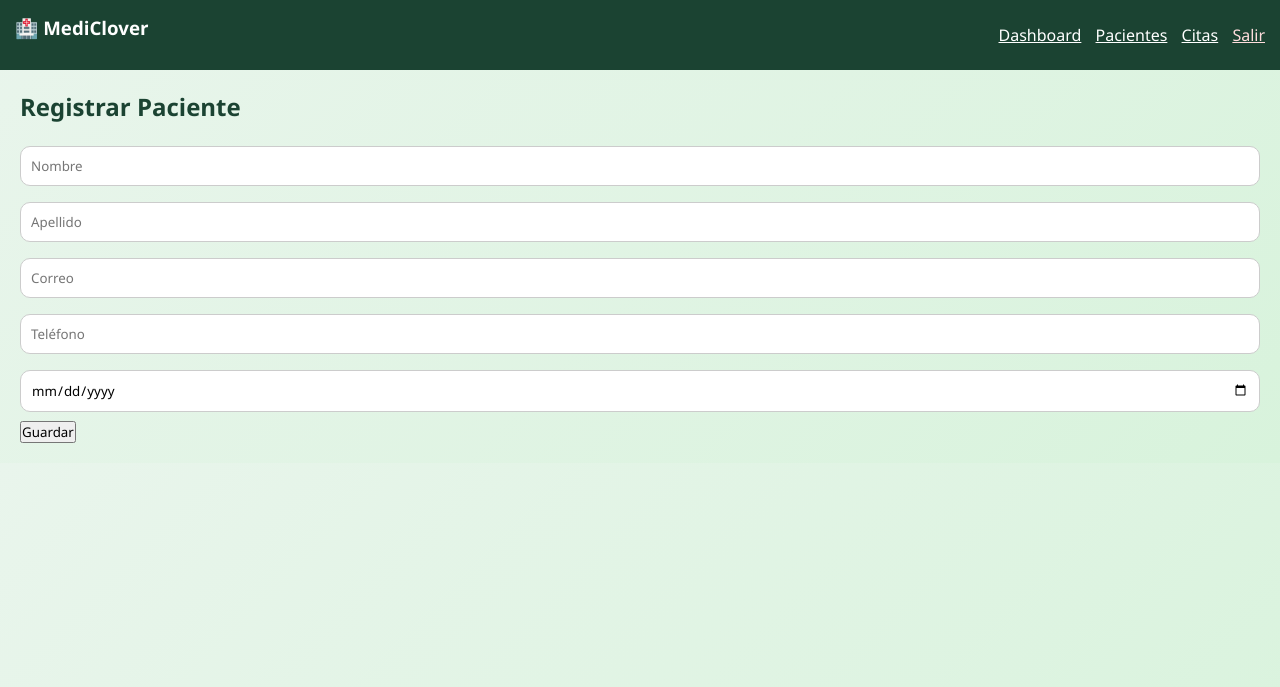
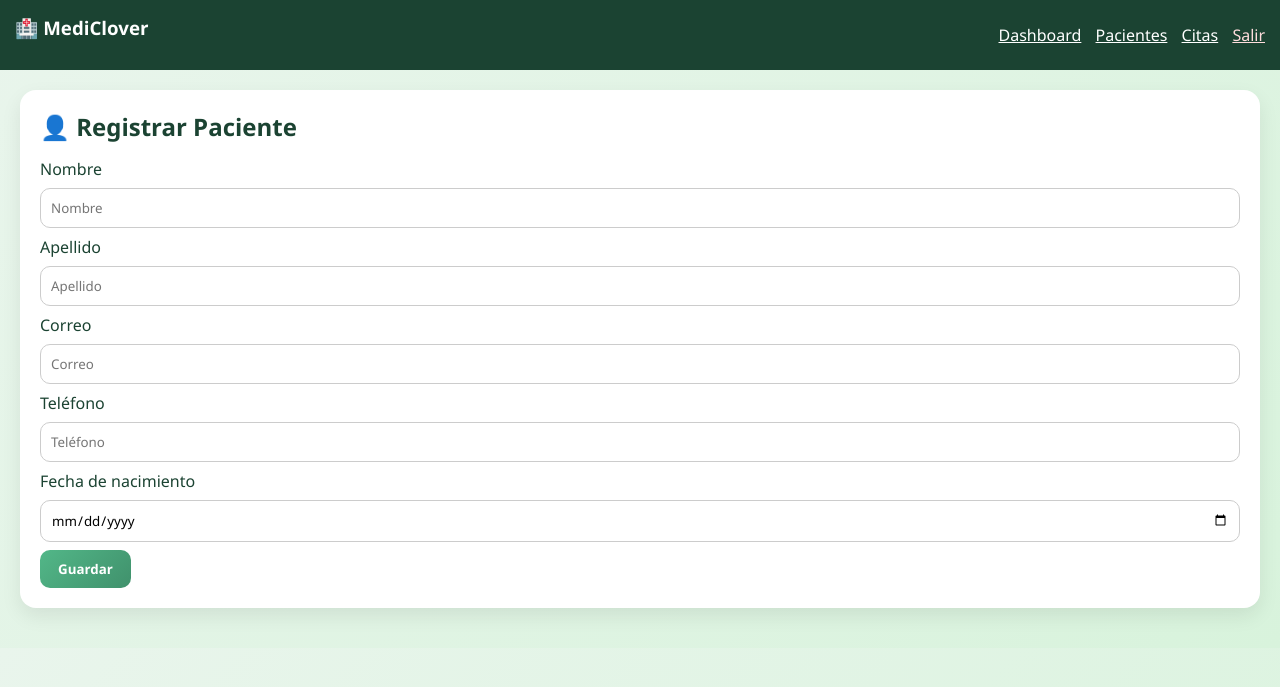
Before and after one commit to Mateo450/mediclover, a Flask app: template templates/registro.html in a window 1280 px wide. Shown: the top 687 px of the page. Run offline with Flask 3, Linux system fonts and the light colour scheme; the template is opened without the code that fills it, so the values that code supplies are empty; some libraries are stand-ins or nearby versions.

Commit message:
mejoras UI formularios

```diff
--- a/templates/registro.html
+++ b/templates/registro.html
@@ -2,16 +2,40 @@
 
 {% block contenido %}
 
-<h2>Registrar Paciente</h2>
+<div class="card">
 
-<form method="POST">
-<input name="nombre" placeholder="Nombre" required><br>
-<input name="apellido" placeholder="Apellido" required><br>
-<input name="correo" placeholder="Correo" required><br>
-<input name="telefono" placeholder="Teléfono"><br>
-<input type="date" name="fecha_nacimiento"><br>
+    <h2>👤 Registrar Paciente</h2>
 
-<button>Guardar</button>
-</form>
+    <!-- MENSAJE -->
+    {% if mensaje %}
+        <div class="{{ tipo }}">
+            {{ mensaje }}
+        </div>
+    {% endif %}
+
+    <form method="POST">
+
+        <label>Nombre</label>
+        <input name="nombre" placeholder="Nombre" required>
+
+        <label>Apellido</label>
+        <input name="apellido" placeholder="Apellido" required>
+
+        <label>Correo</label>
+        <input name="correo" placeholder="Correo" required>
+
+        <label>Teléfono</label>
+        <input name="telefono" placeholder="Teléfono">
+
+        <label>Fecha de nacimiento</label>
+        <input type="date" name="fecha_nacimiento">
+
+        <br>
+
+        <button class="btn">Guardar</button>
+
+    </form>
+
+</div>
 
 {% endblock %}
```
Also changed, not shown: templates/reservar.html (+4 -3 lines).
